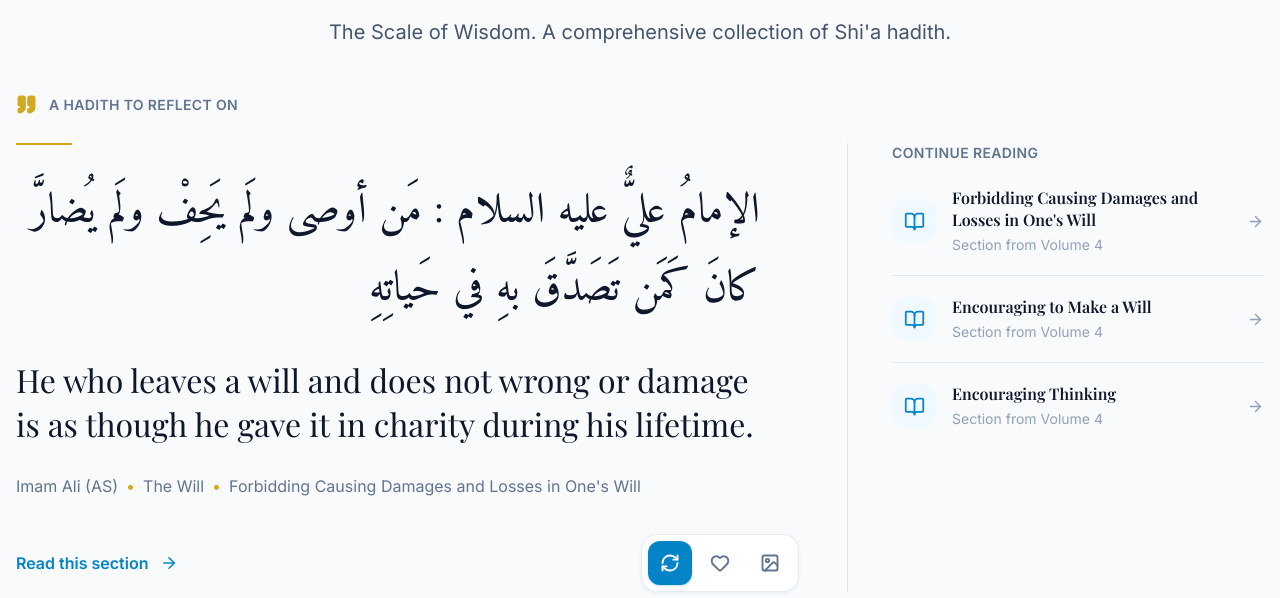
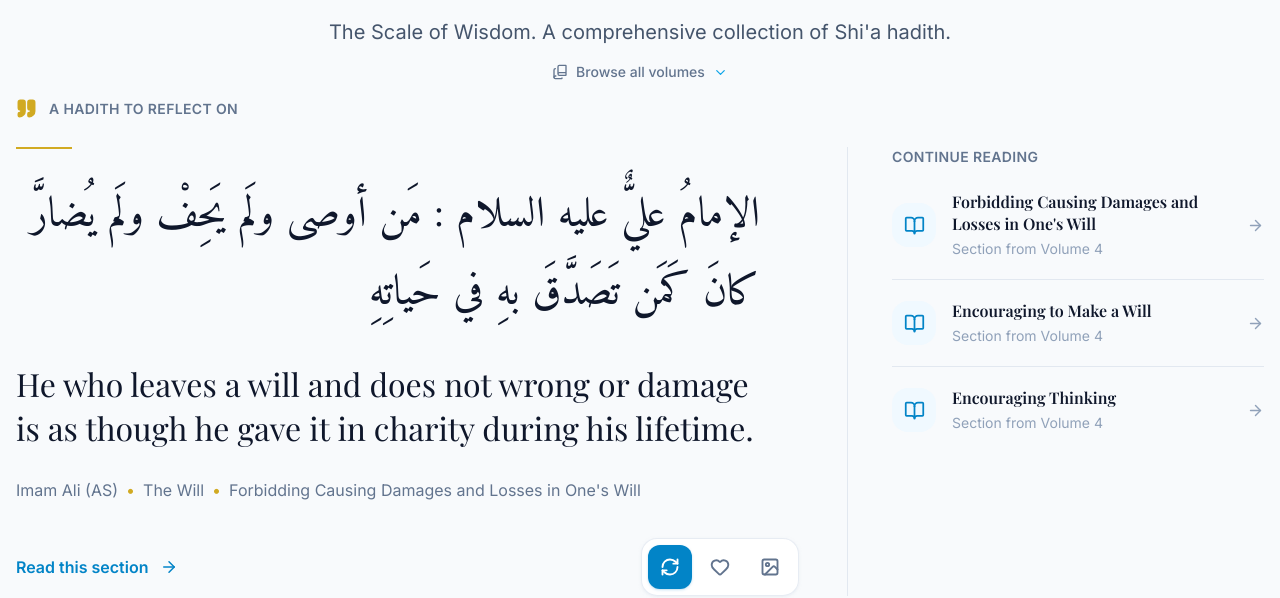
Before and after one commit to lotetreel/mizan-al-hikmah, a React (Vite) app: page / in a window 1280 px wide. Shown: the part 203-801 px from the top of the page. Built offline with nearby package versions, Linux system fonts and the light colour scheme; a web font is replaced by a local one.

Commit message:
Add volume discovery cue

```diff
--- a/src/pages/Home.tsx
+++ b/src/pages/Home.tsx
@@ -1,8 +1,21 @@
 import { VolumeSelector } from '../components/VolumeSelector';
 import { RandomHadithSpotlight } from '../components/RandomHadithSpotlight';
 import { motion } from 'framer-motion';
+import { BookCopy, ChevronDown } from 'lucide-react';
 
 export function Home() {
+    const browseVolumes = () => {
+        const volumeSelector = document.getElementById('volume-selector');
+        if (!volumeSelector) return;
+
+        const prefersReducedMotion = window.matchMedia('(prefers-reduced-motion: reduce)').matches;
+        volumeSelector.scrollIntoView({
+            behavior: prefersReducedMotion ? 'auto' : 'smooth',
+            block: 'start',
+        });
+        volumeSelector.focus({ preventScroll: true });
+    };
+
     return (
         <div className="pt-12">
             <div className="text-center space-y-4">
@@ -23,11 +36,33 @@ export function Home() {
                 </motion.p>
             </div>
 
-            <div className="mt-12">
+            <motion.button
+                type="button"
+                onClick={browseVolumes}
+                initial={{ opacity: 0 }}
+                animate={{ opacity: 1 }}
+                transition={{ delay: 0.35 }}
+                className="group mx-auto mt-1 flex min-h-11 items-center gap-2 px-3 text-sm font-medium text-slate-500 transition-colors hover:text-primary-600 focus-visible:outline-none focus-visible:ring-2 focus-visible:ring-primary-500 focus-visible:ring-offset-2 focus-visible:ring-offset-slate-50 dark:text-slate-400 dark:hover:text-primary-400 dark:focus-visible:ring-offset-slate-950"
+            >
+                <BookCopy size={16} aria-hidden="true" />
+                <span>Browse all volumes</span>
+                <ChevronDown
+                    size={15}
+                    aria-hidden="true"
+                    className="text-primary-500 transition-transform group-hover:translate-y-0.5 dark:text-primary-400"
+                />
+            </motion.button>
+
+            <div className="mt-1">
                 <RandomHadithSpotlight />
             </div>
 
-            <div className="mt-8">
+            <div
+                id="volume-selector"
+                tabIndex={-1}
+                className="mt-8 scroll-mt-24 focus:outline-none"
+                aria-label="All volumes"
+            >
                 <VolumeSelector />
             </div>
         </div>
```
